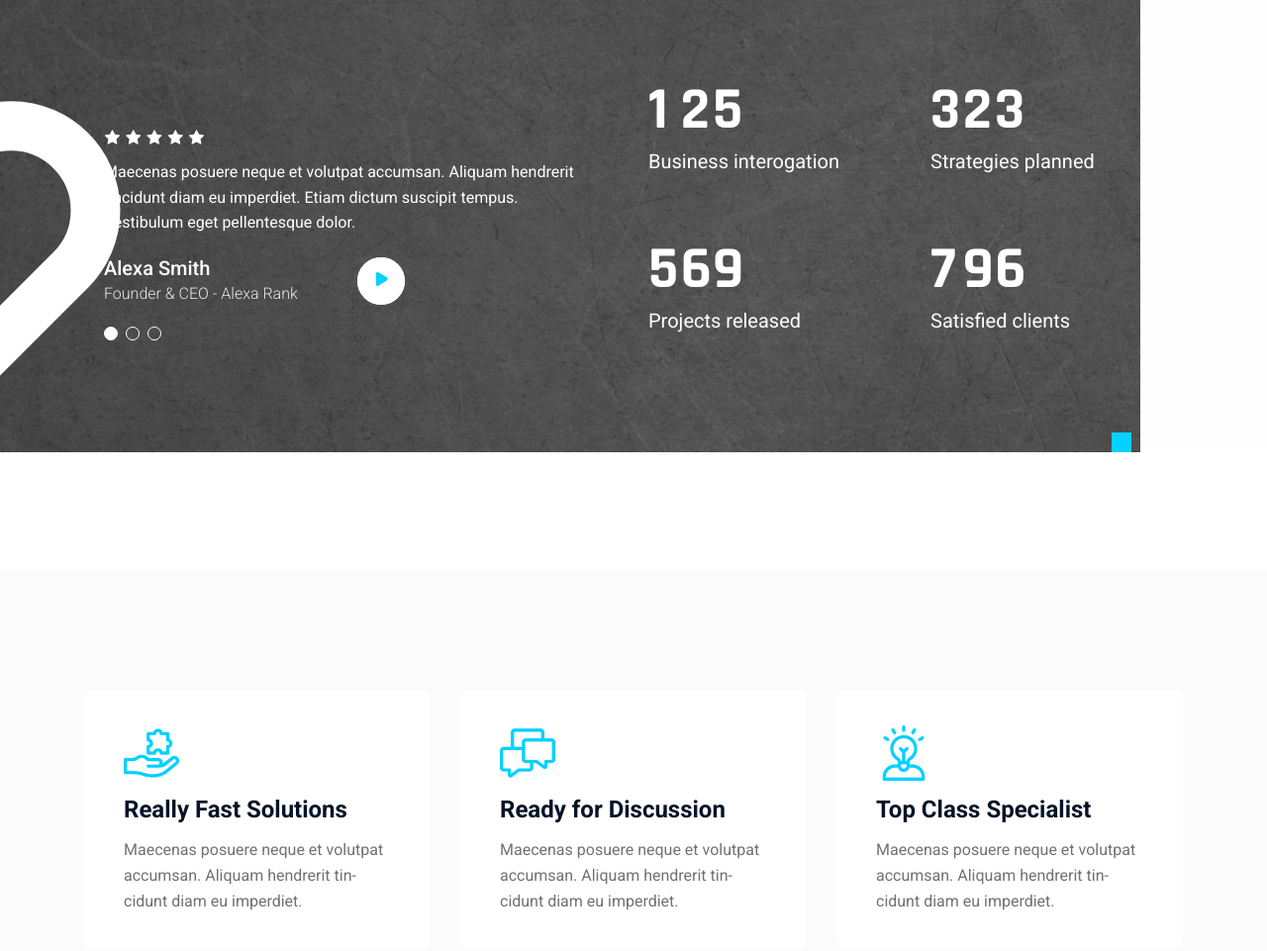
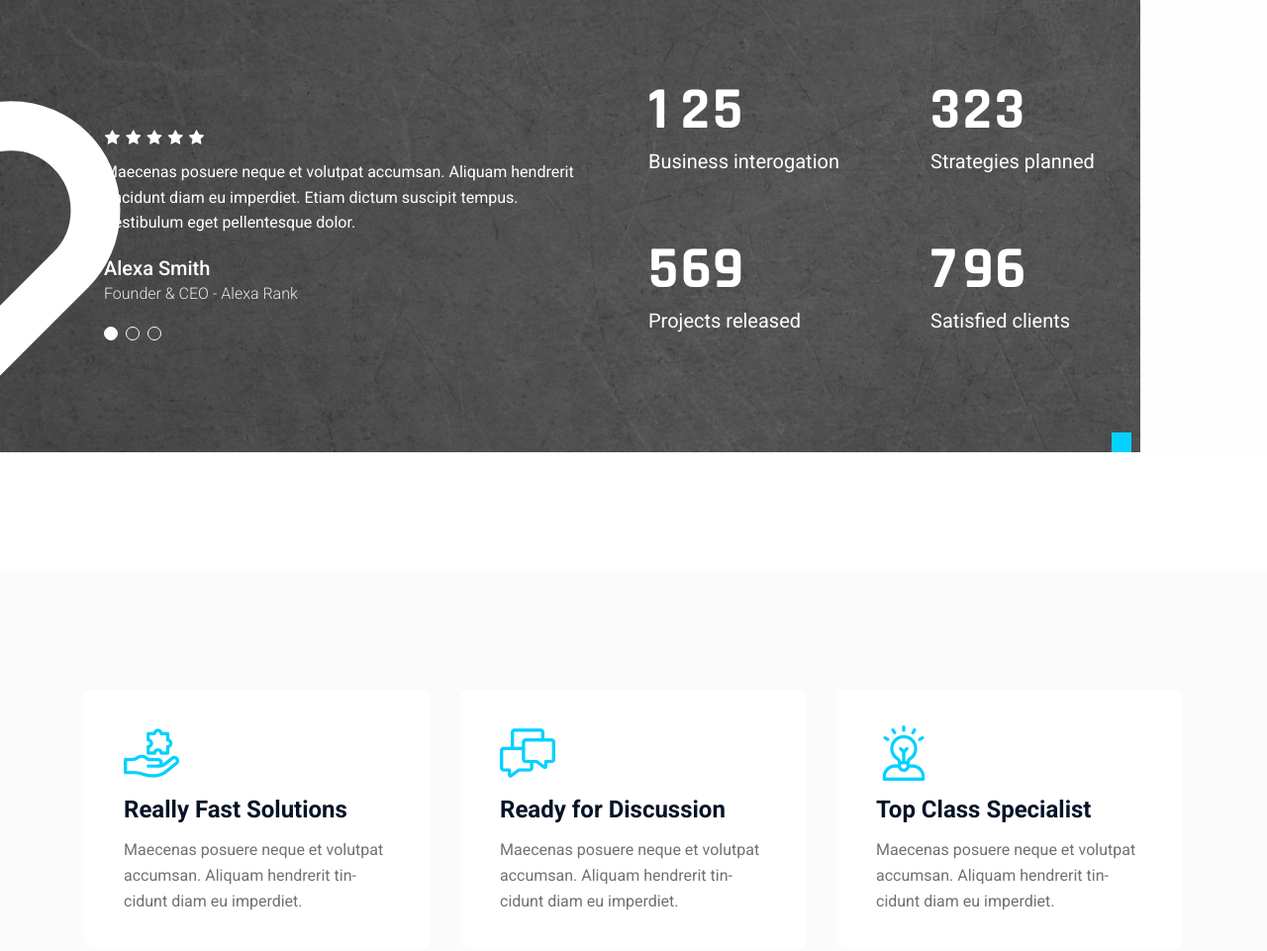
Before and after one commit to mwendah/Lebo, a plain HTML site: page service.html in a window 1280 px wide. Shown: the part 1252-2213 px from the top of the page at 99% size. Drawn offline with Linux system fonts and the light colour scheme; files whose address does not match are found by name.

Commit message:
Add files via upload

```diff
--- a/service.html
+++ b/service.html
@@ -266,9 +266,7 @@
                                         <h6 class="author-name style-02">Alexa Smith</h6>
                                         <p class="designation style-01">Founder & CEO - Alexa Rank</p>
                                     </div>
-                                    <a class="video-popup style-03 mfp-iframe" href="../../../www.youtube.com/watchc7c6.html?v=c7XEhXZ_rsk">
-                                        <i class="flaticon-play"></i>
-                                    </a>
+
                                 </div>
                             </div>
                             <div class="single-testimonial-item">
@@ -287,9 +285,7 @@
                                         <h6 class="author-name style-02">Alexa Smith</h6>
                                         <p class="designation style-01">Founder & CEO - Alexa Rank</p>
                                     </div>
-                                    <!-- <a class="video-popup style-03 mfp-iframe" href="../../../www.youtube.com/watchc7c6.html?v=c7XEhXZ_rsk">
-                                        <i class="flaticon-play"></i>
-                                    </a> -->
+
                                 </div>
                             </div>
                             <div class="single-testimonial-item">
@@ -308,9 +304,7 @@
                                         <h6 class="author-name style-02">Alexa Smith</h6>
                                         <p class="designation style-01">Founder & CEO - Alexa Rank</p>
                                     </div>
-                                    <!-- <a class="video-popup style-03 mfp-iframe" href="../../../www.youtube.com/watchc7c6.html?v=c7XEhXZ_rsk">
-                                        <i class="flaticon-play"></i>
-                                    </a> -->
+
                                 </div>
                             </div>
                         </div>
```
